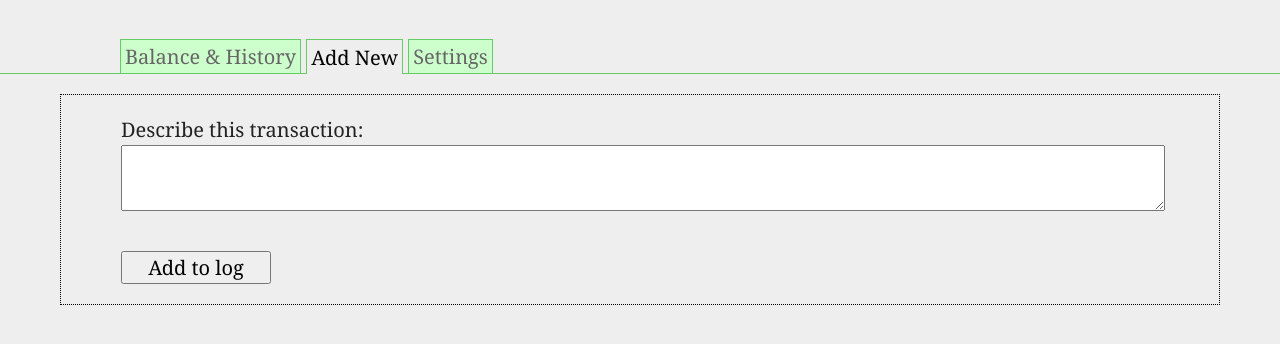
After one commit to andreyvit/money-done-right, a Python web app: template web/templates/create.html in a window 1280 px wide. The commit adds this page. Shown: the top 344 px of the page. Run offline with Jinja, Linux system fonts and the light colour scheme; the template is opened without the code that fills it, so the values that code supplies are empty.

Commit message:
Basic data entry, balance calculation and (a very basic) history display.

```diff
--- a/web/app.yaml
+++ b/web/app.yaml
@@ -8,3 +8,4 @@ handlers:
   static_dir: static
 - url: .*
   script: main.py
+  login: admin
--- a/web/static/styles/screen.css
+++ b/web/static/styles/screen.css
@@ -16,37 +16,96 @@ blockquote, q { quotes: "" ""; }
 
 a img { border: none; }
 
+/* fixes */
+
+.clearfix:after {content:".";display:block;height:0;clear:both;visibility:hidden;}
+.clearfix {display:block;}
+.clear {clear:both;}
+
 /* global */
 
 body { font-size: 125%; line-height: 1.5; color: #222; font-family: Cambria, Georgia, serif; background: #eee; }
+input, textarea { font-size: 100%; font-family: Cambria, Georgia, serif; }
 
-body { padding: 1em 4em; }
+body { padding: 1em 6em; }
+
+.accounts-summary {}
+
+.account { width: 8em; float: left; margin-right: 2em; margin-top: 0.5em; }
+
+.accounts-summary .account { }
+/*.accounts-summary .name, .accounts-summary .balance, .accounts-summary .debt { margin-left: 1em; }*/
+.accounts-summary .balance { font-weight: bold; }
+.accounts-summary .debt { font-weight: bold; color: red; }
+
+.new-transaction { margin: 1em -3em 1em -3em; padding: 1em 3em; border: 1px dotted black; }
+.new-transaction .accounts label { float: left; width: 1em; margin-left: -1em; }
+.new-transaction .accounts input { display: block; margin-right: 1.5em; width: 7em; }
+
+.new-transaction .account { }
+.new-transaction .name { }
+.new-transaction .balance { font-weight: bold; }
+.new-transaction .debt { font-weight: bold; color: red; }
+
+.new-transaction .description { margin-bottom: 1em; }
+.new-transaction .description textarea { display: block; width: 100%; height: 3em; }
+
+.new-transaction .submit { margin-top: 1em; }
+.new-transaction .submit input { width: 150px; }
+
+.last { margin-right: 0px !important; }
+
+#footer { font-size: 0.6em; margin: 1em auto 0em auto; text-align: center; }
+
+/* typography */
+
+h1, h2, h3, h4, h5, h6 { font-weight: normal; color:#111; }
+
+p { margin: 0em 0px 1.5em 0px; line-height: 1.5; }
+
+h1 { font-size: 2.25em; line-height: 1.45; margin-bottom: 0.5555em; }
+
+h2 { font-size: 1.5em; line-height: 1.3333; margin-bottom: 0.6667em; }
+
+h3 { font-size: 1.125em; line-height: 1.7778; margin-bottom: 0.8889em; }
+
+h4 { font-size: 14.4pt; line-height: 1.25; margin-bottom: 1.25em; }
+
+h5 { font-size: 12pt; font-weight: bold; margin-bottom: 1.5em; }
+
+h6 { font-size: 12pt; font-weight: bold; }
+
+ul, ol { margin: 0 1.5em 1.5em 1.5em; }
+
+/* random */
+
+a.nav, a.nav:visited { color: blue; }
 
 
-#footer { font-size: 0.6em; margin: 1em auto 0em auto; text-align: center; }
+
 
 /* begin css tabs */
 
 ul#tabnav { /* general settings */
 text-align: left; /* set to left, right or center */
-margin: 1em -4em 1em -4em; /* set margins as desired */
+margin: 1em -6em 1em -6em; /* set margins as desired */
 line-height: 1;
 font: 1em Cambria, Georgia, serif;
 border-bottom: 1px solid #6c6; /* set border COLOR as desired */
 list-style-type: none;
-padding: 3px 10px 3px 4em; /* THIRD number must change with respect to padding-top (X) below */
+padding: 3px 10px 3px 6em; /* THIRD number must change with respect to padding-top (X) below */
 }
 
 ul#tabnav li { /* do not change */
 display: inline;
 }
 
-body#main-tab li.main-tab, body#settings-tab li.settings-tab, body#tab3 li.tab3, body#tab4 li.tab4 { /* settings for selected tab */
+body#main-tab li.main-tab, body#settings-tab li.settings-tab, body#add-tab li.add-tab, body#tab4 li.tab4 { /* settings for selected tab */
 border-bottom: 1px solid #eee; /* set border color to page background color */
 background-color: #eee; /* set background color to match above border color */
 }
 
-body#main-tab li.main-tab a, body#settings-tab li.settings-tab a, body#tab3 li.tab3 a, body#tab4 li.tab4 a { /* settings for selected tab link */
+body#main-tab li.main-tab a, body#settings-tab li.settings-tab a, body#add-tab li.add-tab a, body#tab4 li.tab4 a { /* settings for selected tab link */
 background-color: #eee; /* set selected tab background color as desired */
 color: #000; /* set selected tab link color as desired */
 position: relative;
--- /dev/null
+++ b/web/templates/create.html
@@ -0,0 +1,32 @@
+{% extends "layout.html" %}
+{% block tabid %}add-tab{% endblock %}
+{% block title %}Hello{% endblock %}
+
+{% block content %}
+
+<div class="new-transaction">
+  <form action="/add" method="POST">
+
+    <div class="description">
+      <label>Describe this transaction:</label>
+      <textarea name="description" rows="3"></textarea>
+    </div>
+
+    <div class="accounts clearfix">
+      {% for account in accounts %}
+      <div class="account">
+        <div class="name clearfix">{{ account.name }}</div>
+        <div class="balance clearfix"><label>∑</label> {{ account.balance }}</div>
+        <div class="delta clearfix"><label>∂</label>   <input type="text" name="{{ account.key }}_delta" value="" /></div>
+        <div class="balance clearfix"><label>∑</label> <input type="text" name="{{ account.key }}_balance" value="" /></div>
+        <div class="debt clearfix"><label>D</label>    {% if account.debt %}{{ account.debt }}{% else %}{% endif %}</div>
+        <div class="debt clearfix"><label>D</label>    <input type="text" name="{{ account.key }}_debt" value="" /></div>
+      </div>
+      {% endfor %}
+    </div>
+
+    <div class="submit"><input type="submit" name="add" value="Add to log"></div>
+  </form>
+</div>
+
+{% endblock %}
--- a/web/templates/layout.html
+++ b/web/templates/layout.html
@@ -9,7 +9,8 @@
 <body id="{% block tabid %}{% endblock %}">
 
   <ul id="tabnav">
-  	<li class="main-tab"><a href="/">View</a></li>
+  	<li class="main-tab"><a href="/">Balance & History</a></li>
+  	<li class="add-tab"><a href="/add">Add New</a></li>
   	<li class="settings-tab"><a href="/settings">Settings</a></li>
   </ul>
 
--- a/web/templates/settings.html
+++ b/web/templates/settings.html
@@ -7,6 +7,9 @@
 <div class="fixed">
   <h1>Accounts</h1>
 
+  {% for account in accounts %}
+  <div>{{ account.name }}</div>
+  {% endfor %}
   <form method="POST" action="/settings/create-account.do">
     <input type="text" name="name" /> <input type="submit" name="add" value="Add account" />
   </form>
```
Also changed, not shown: web/index.yaml (+13 -0 lines), web/main.py (+100 -1 lines), web/templates/main.html (+27 -0 lines).
